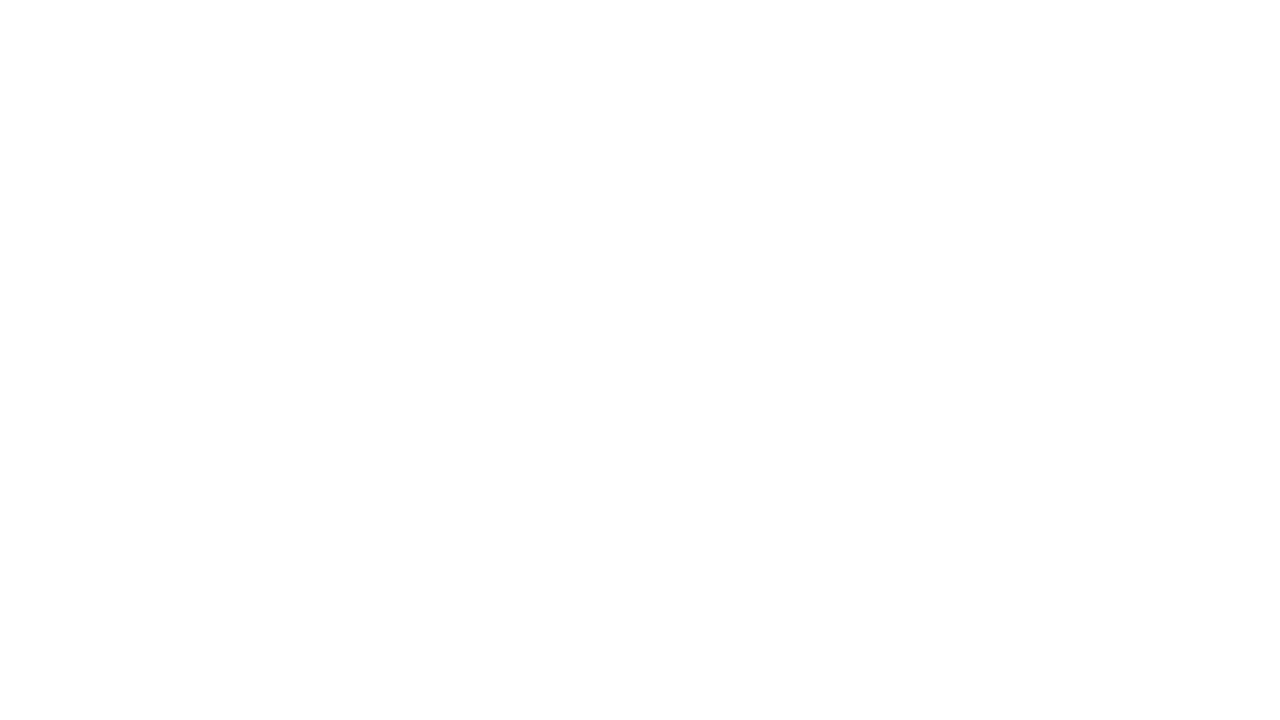
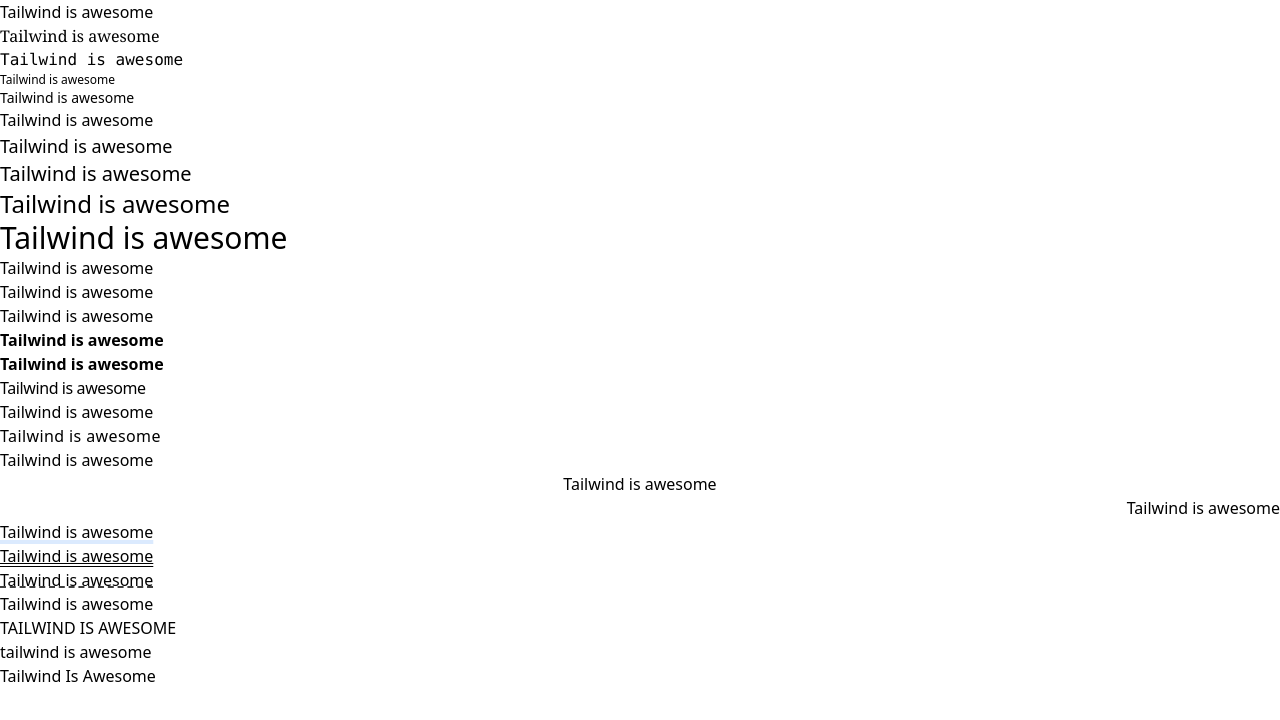
Before and after one commit to ShubhamSKadam/Tailwind-CSS, a plain HTML site: page tailwind-sandbox/04-typography/index.html in a window 1280 px wide. Drawn offline with nearby package versions, Linux system fonts and the light colour scheme.

Commit message:
Typogrpahy

```diff
--- a/tailwind-sandbox/04-typography/index.html
+++ b/tailwind-sandbox/04-typography/index.html
@@ -9,18 +9,48 @@
     </head>
     <body>
         <!-- Font Family -->
+        <div class="font-sans">Tailwind is awesome</div>
+        <div class="font-serif">Tailwind is awesome</div>
+        <div class="font-mono">Tailwind is awesome</div>
 
         <!-- Font Size -->
+        <div class="text-xs">Tailwind is awesome</div>
+        <div class="text-sm">Tailwind is awesome</div>
+        <div class="text-base">Tailwind is awesome</div>
+        <div class="text-lg">Tailwind is awesome</div>
+        <div class="text-xl">Tailwind is awesome</div>
+        <div class="text-2xl">Tailwind is awesome</div>
+        <div class="text-3xl">Tailwind is awesome</div>
 
         <!-- Font Weight -->
+        <div class="font-light">Tailwind is awesome</div>
+        <div class="font-normal">Tailwind is awesome</div>
+        <div class="font-medium">Tailwind is awesome</div>
+        <div class="font-semibold">Tailwind is awesome</div>
+        <div class="font-bold">Tailwind is awesome</div>
 
         <!-- Letter Spacing -->
+        <div class="tracking-tight">Tailwind is awesome</div>
+        <div class="tracking-normal">Tailwind is awesome</div>
+        <div class="tracking-wide">Tailwind is awesome</div>
 
         <!-- Text Alignment -->
+        <div class="text-left">Tailwind is awesome</div>
+        <div class="text-center">Tailwind is awesome</div>
+        <div class="text-right">Tailwind is awesome</div>
 
         <!-- Text Decoration -->
+        <div class="underline decoration-4 decoration-blue-100">
+            Tailwind is awesome
+        </div>
+        <div class="underline decoration-double">Tailwind is awesome</div>
+        <div class="underline decoration-dashed">Tailwind is awesome</div>
 
         <!-- Decoration Style -->
+        <div class="normal-case">Tailwind is awesome</div>
+        <div class="uppercase">Tailwind is awesome</div>
+        <div class="lowercase">Tailwind is awesome</div>
+        <div class="capitalize">Tailwind is awesome</div>
 
         <!-- Decoration Offset -->
 
```
Lines whose indentation alone changed are shown as unchanged.
